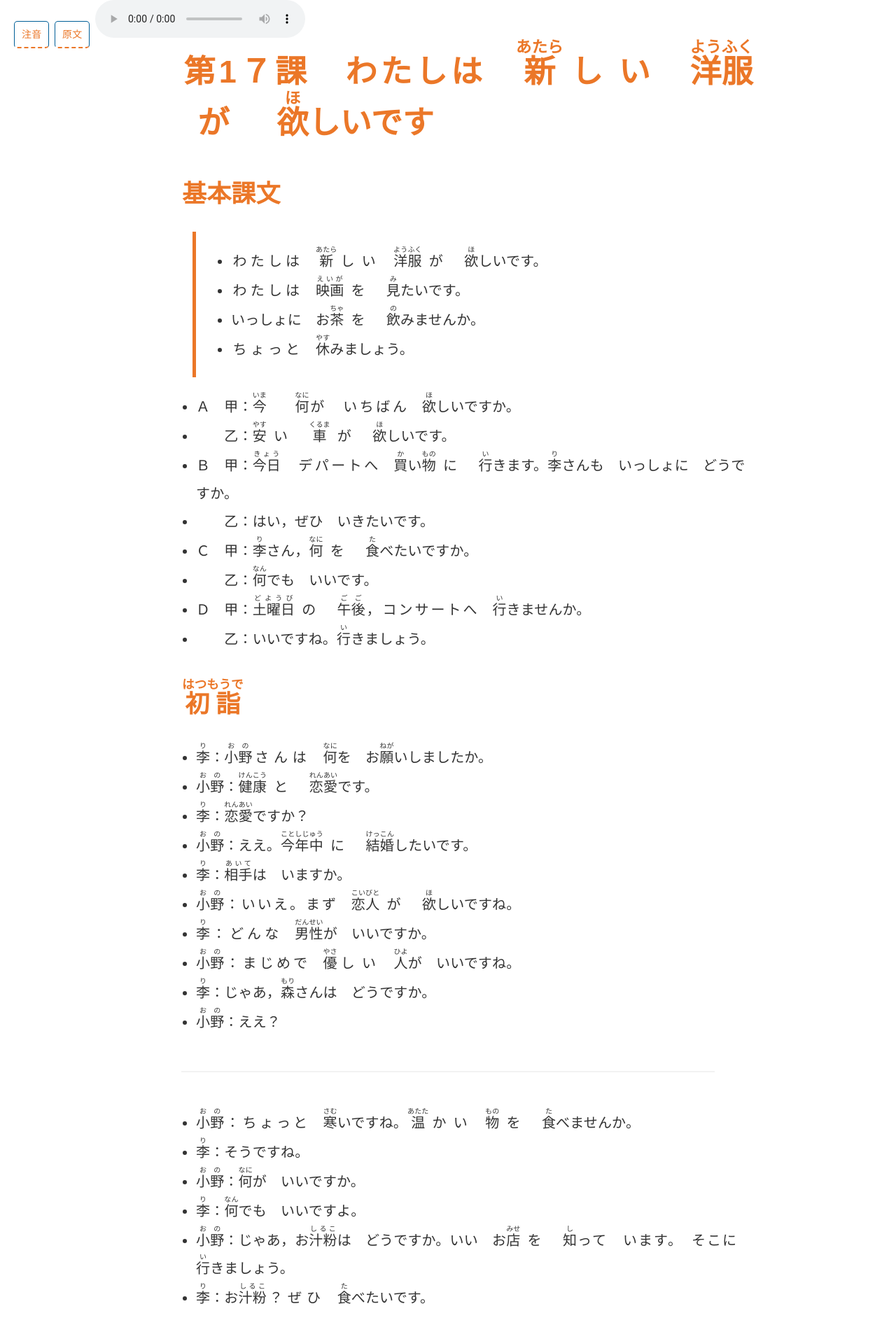
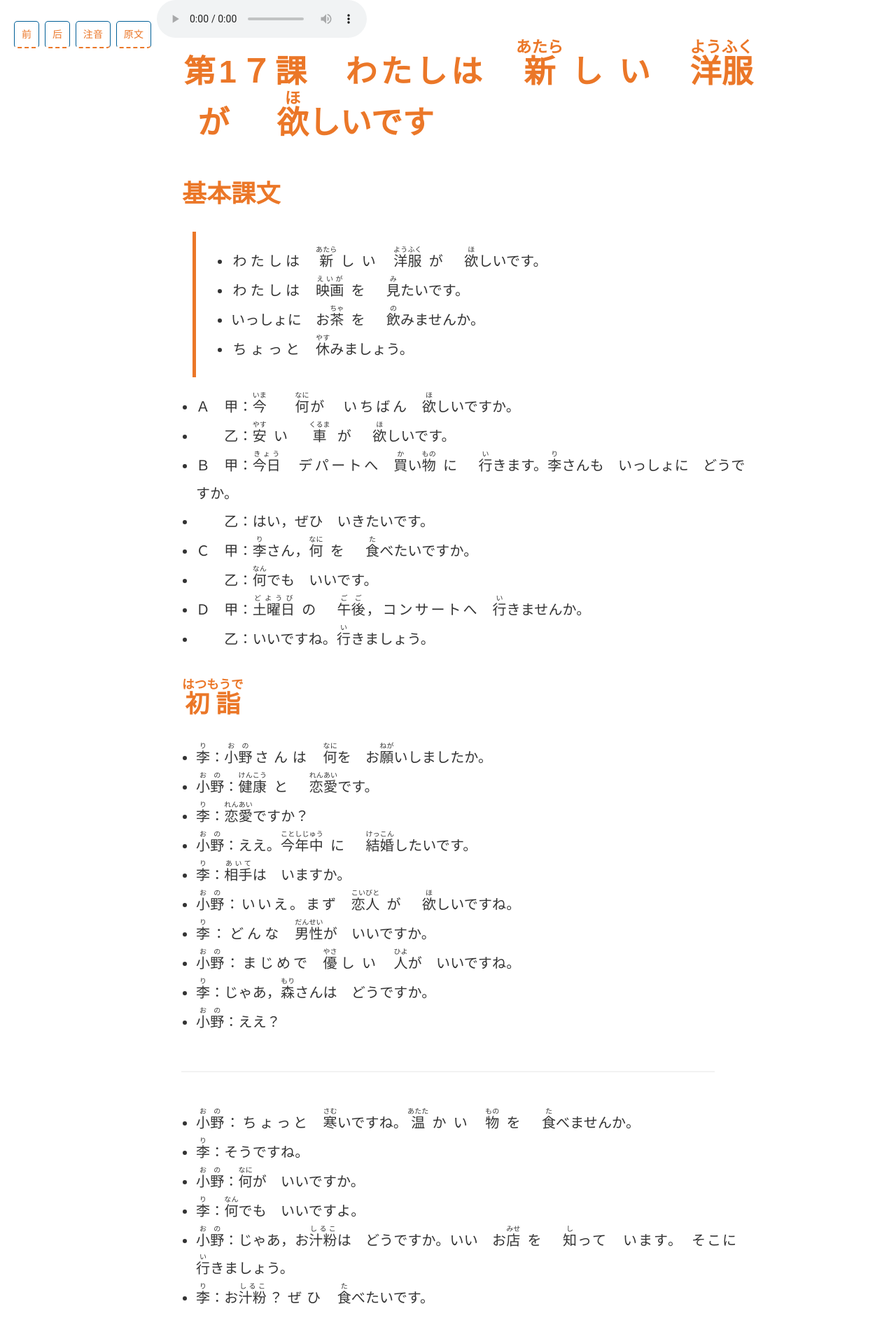
Before and after one commit to wizicer/LearnJapan, a Jekyll site: the page built from uwp/lesson17.md, in a window 1280 px wide. Shown: the top 1913 px of the page at 70% size. Built offline with Jekyll 4.4.1, drawn with Linux system fonts in a browser that asks for light colours.

Commit message:
next/prev lesson

```diff
--- a/_includes/text.html
+++ b/_includes/text.html
@@ -34,6 +34,10 @@
 }
 </style>
 <div class="tags">
+  {% if page.lesson %}
+  <a class="link" href="lesson{{page.lesson | minus: 1}}.html">前</a>
+  <a class="link" href="lesson{{page.lesson | plus: 1}}.html">后</a>
+  {% endif %}
   {% for num in page.lessons %}
     <a class="toggle-lesson tl{{num}}" data-lesson="{{num}}" href="#">{{num}}</a>
   {% endfor %}
```
